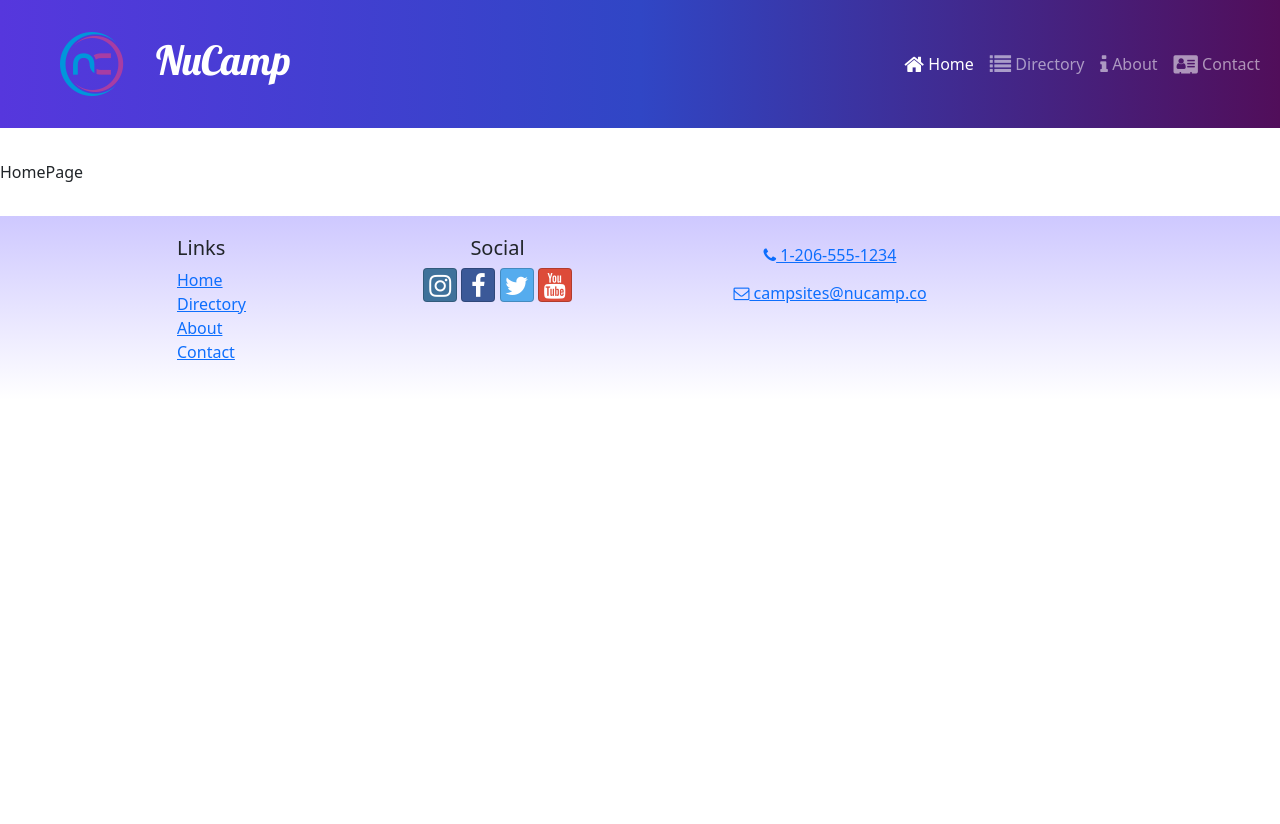
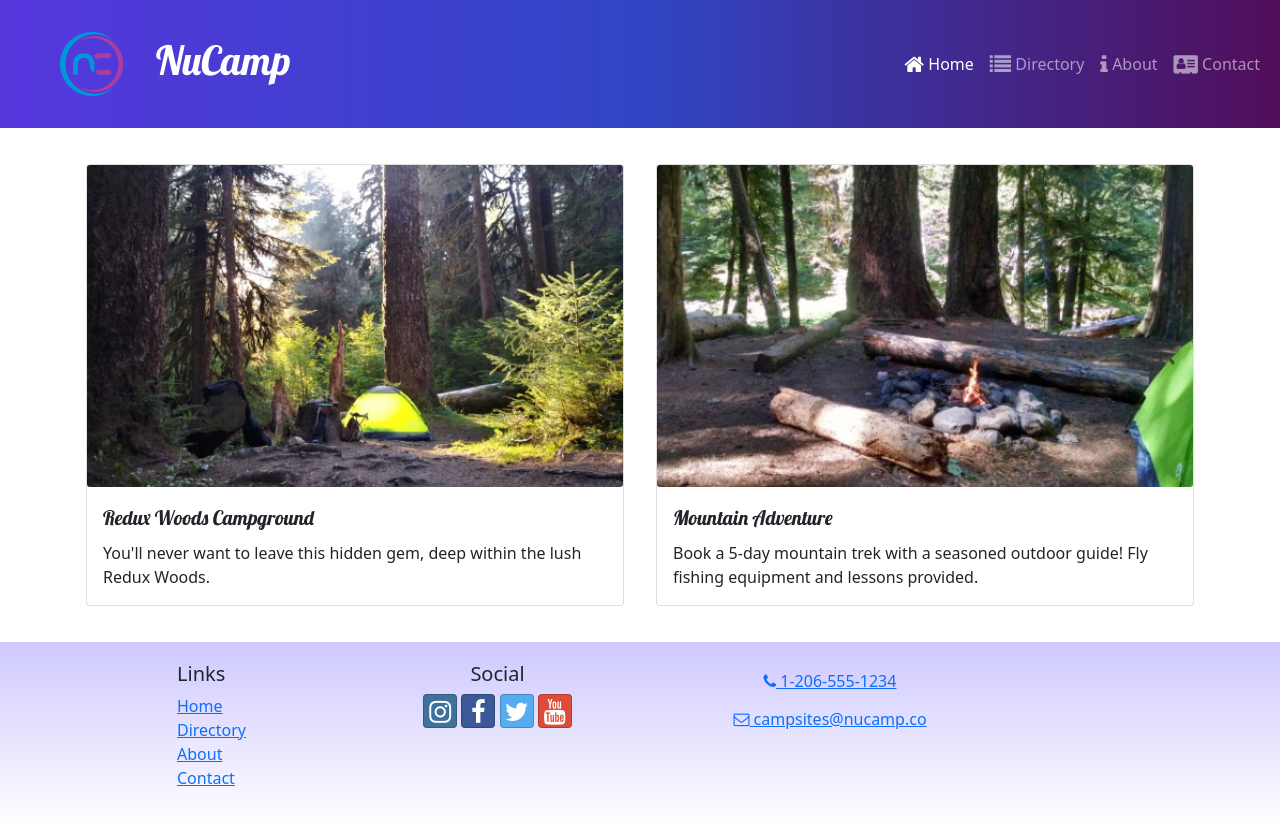
Before and after one commit to IanSLosch/nucampreact, a React (Create React App) app: page / in a window 1280 px wide. Before the commit the page ends 800 px from the top, so only its background shows below. Built offline with nearby package versions, Linux system fonts and the light colour scheme.

Commit message:
homepage display

```diff
--- a/src/features/campsites/CampsitesList.js
+++ b/src/features/campsites/CampsitesList.js
@@ -1,6 +1,6 @@
 import { Col, Row } from "reactstrap"
 import CampsiteCard from "./CampsiteCard"
-import { selectAllCampsites } from "./camplsitesSlice";
+import { selectAllCampsites } from "./campsitesSlice";
 
 const CampsitesList = ({setCampsiteId}) => {
     const campsites = selectAllCampsites()
--- a/src/features/campsites/camplsitesSlice.js
+++ b/src/features/campsites/campsitesSlice.js
@@ -7,3 +7,6 @@
 export const selectCampsiteById = (id) => {
     return CAMPSITES.find((campsite) => campsite.id === id)
 }
+export const selectFeaturedCampsite = () => {
+    return CAMPSITES.find((campsite) => campsite.featured)
+}
--- /dev/null
+++ b/src/features/display/DisplayCard.js
@@ -0,0 +1,17 @@
+import { Card, CardImg, CardText, CardBody, CardTitle } from 'reactstrap'
+
+const DisplayCard = ({ item}) => {
+    const { image, name, description } = item
+
+    return (
+        <Card>
+            <CardImg src={image} alt={name} />
+            <CardBody>
+                <CardTitle>{name}</CardTitle>
+                <CardText>{description}</CardText>
+            </CardBody>
+        </Card>
+    )
+}
+
+export default DisplayCard
--- /dev/null
+++ b/src/features/display/DisplayList.js
@@ -0,0 +1,22 @@
+import { Col, Row } from 'reactstrap'
+import DisplayCard from './DisplayCard'
+import { selectFeaturedCampsite } from '../campsites/campsitesSlice'
+import { selectFeaturedPromotion } from '../promotions/promotionsSlice'
+
+const DisplayList = () => {
+    const items = [selectFeaturedCampsite(), selectFeaturedPromotion()]
+
+    return (
+        <Row>
+            {items.map((item, idx) => {
+                return (
+                    <Col md className='m-1' key={idx}>
+                        <DisplayCard item={item} />
+                    </Col>
+                )
+            })}
+        </Row>
+    )
+}
+
+export default DisplayList
--- /dev/null
+++ b/src/features/promotions/promotionsSlice.js
@@ -0,0 +1,5 @@
+import { PROMOTIONS } from '../../app/shared/PROMOTIONS'
+
+export const selectFeaturedPromotion = () => {
+    return PROMOTIONS.find((promotion) => promotion.featured)
+}
--- a/src/pages/CampsitesDirectoryPage.js
+++ b/src/pages/CampsitesDirectoryPage.js
@@ -2,7 +2,7 @@
 import CampsiteDetail from '../features/campsites/CampsiteDetail'
 import CampsitesList from '../features/campsites/CampsitesList'
 import { useState } from 'react'
-import { selectCampsiteById } from '../features/campsites/camplsitesSlice'
+import { selectCampsiteById } from '../features/campsites/campsitesSlice'
 
 const CampsitesDirectoryPage = () => {
     const [campsiteId, setCampsiteId] = useState(0)
--- a/src/pages/HomePage.js
+++ b/src/pages/HomePage.js
@@ -1,9 +1,12 @@
-
-
-
+import { Container } from 'reactstrap'
+import DisplayList from '../features/display/DisplayList'
 
 const HomePage = () => {
-    return <div>HomePage</div>
+    return (
+        <Container>
+            <DisplayList />
+        </Container>
+    )
 }
 
 export default HomePage
```
